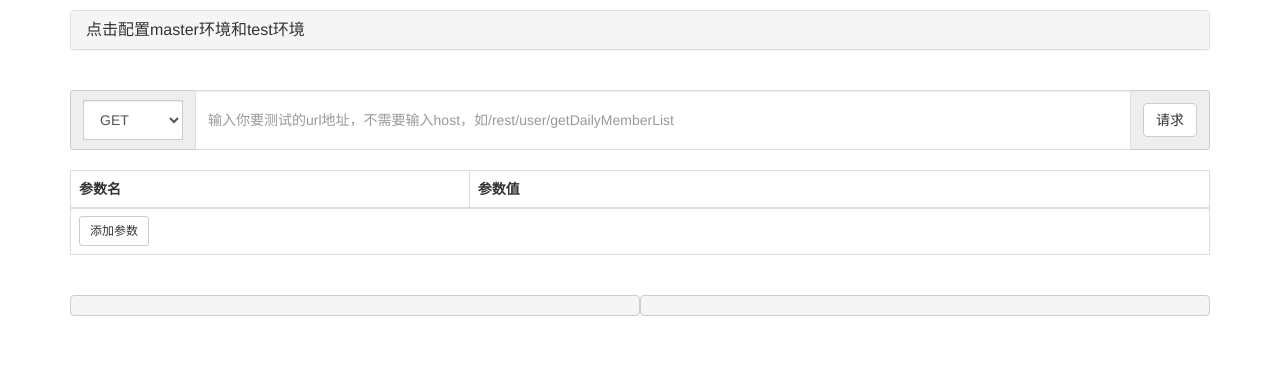
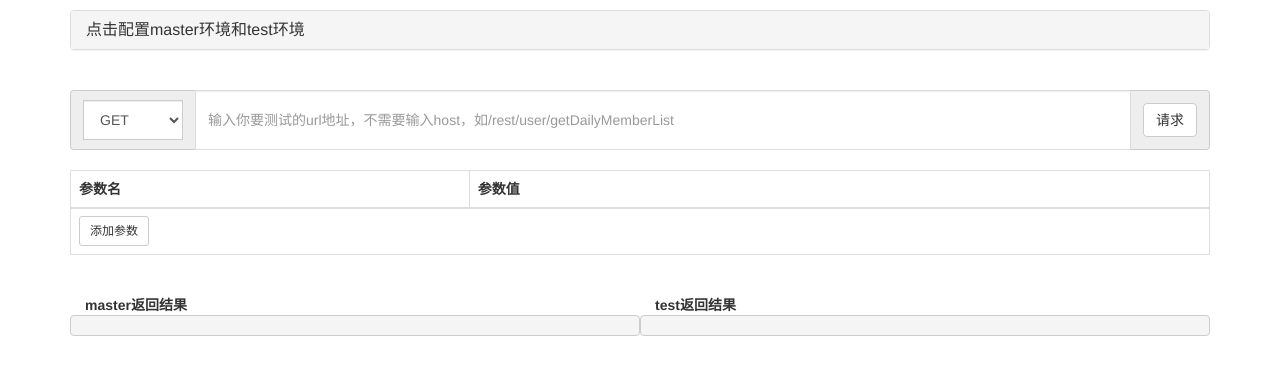
Before and after one commit to StormBlader/BladeApiDiffer, a PHP site: template View/index.php in a window 1280 px wide. Shown: the top 375 px of the page. Run offline with PHP 8.4, Linux system fonts and the light colour scheme; the template is opened without the code that fills it: most values are stand-ins (such as "Sample title", 1, 10 or a date in 2020).

Commit message:
高亮显示

```diff
--- a/View/index.php
+++ b/View/index.php
@@ -4,7 +4,7 @@
     <meta charset="utf-8">
     <title>ApiDiffer</title>
     <link rel="stylesheet" href="/static/bootstrap/css/bootstrap.min.css">
-    <link rel="stylesheet" href="/static/bootstrap/css/jquery.json-viewer.css">
+    <link rel="stylesheet" href="/static/css/jquery.json-viewer.css">
 
     <script src="/static/js/jquery.min.js"></script>
     <script src="/static/bootstrap/js/bootstrap.min.js"></script>
@@ -184,6 +184,8 @@
             </tbody>
         </table>
         <br>
+        <div class="col-xs-6"><b>master返回结果</b></div>
+        <div class="col-xs-6"><b>test返回结果</b></div>
         <pre id="master-json" class="col-xs-6"></pre>
         <pre id="test-json" class="col-xs-6"></pre>
 
@@ -288,6 +290,7 @@ $("#requestBtn").click(function(){
                 var test_ret = data.data.test_ret;
                 $("#master-json").jsonViewer(master_ret);
                 $("#test-json").jsonViewer(test_ret);
+                highLightDiff("master-json", "test-json");
             }
         });
 });
@@ -327,5 +330,60 @@ $(function () {
     });
 })
 
+function highLightDiff(master_div_id, test_div_id)
+{
+    var master_li_count = $("#" + master_div_id + " li").length;
+    var test_li_count = $("#" + test_div_id + " li").length;
+    var loop_count = (master_li_count > test_li_count) ? master_li_count : test_li_count;
+
+    for(var i = 1; i <= loop_count; i ++) {
+        var $master_li = $("#" + master_div_id + " .row_" + i);
+        var $test_li = $("#" + test_div_id + " .row_" + i);
+        if(!isLiExist($master_li)) {
+            makeLiHighLight($master_li);
+        }
+        if(!isLiExist($test_li)) {
+            makeLiHighLight($test_li);
+        }
+
+        if(isLiToggle($master_li) && isLiToggle($test_li)) {
+            var master_key = $master_li.find(".json-toggle").first().html();
+            var test_key = $test_li.find(".json-toggle").first().html();
+
+            if(master_key != test_key) {
+                makeLiHighLight($master_li);
+                makeLiHighLight($test_li);
+            }
+        }else if(!isLiToggle($master_li) && !isLiToggle($test_li)) {
+            if($master_li.html() != $test_li.html()) {
+                makeLiHighLight($master_li);
+                makeLiHighLight($test_li);
+            }
+        }else {
+            makeLiHighLight($master_li);
+            makeLiHighLight($test_li);
+        }
+    }
+}
+
+function isLiExist($li)
+{
+    if($li.length == 0) {
+        return false;
+    }
+
+    return true;
+}
+
+function isLiToggle($li)
+{
+    var length = $li.find(".json-toggle").length;
+    return length > 0 ? true : false;
+}
+
+function makeLiHighLight($li)
+{
+    $li.css('background-color', 'red');
+}
 </script>
 </html>
--- a/app/Controller/IndexController.php
+++ b/app/Controller/IndexController.php
@@ -96,7 +96,7 @@ class IndexController extends BaseController
 
         $test_header = empty($config['test_host']) ? [] : ['Host: '. $config['test_host']];
         $test_url = sprintf("%s://%s:%d%s", strtolower($config['test_protocol']), $config['test_ip'], $config['test_port'], $uri);
-        $test_ret = Curl::getInstance()->curl($test_url, $method, $params, $master_header);
+        $test_ret = Curl::getInstance()->curl($test_url, $method, $params, $test_header);
 
         $data = [
             'test_ret'   => $test_ret,
```
Also changed, not shown: public/static/js/jquery.json-viewer.js.
